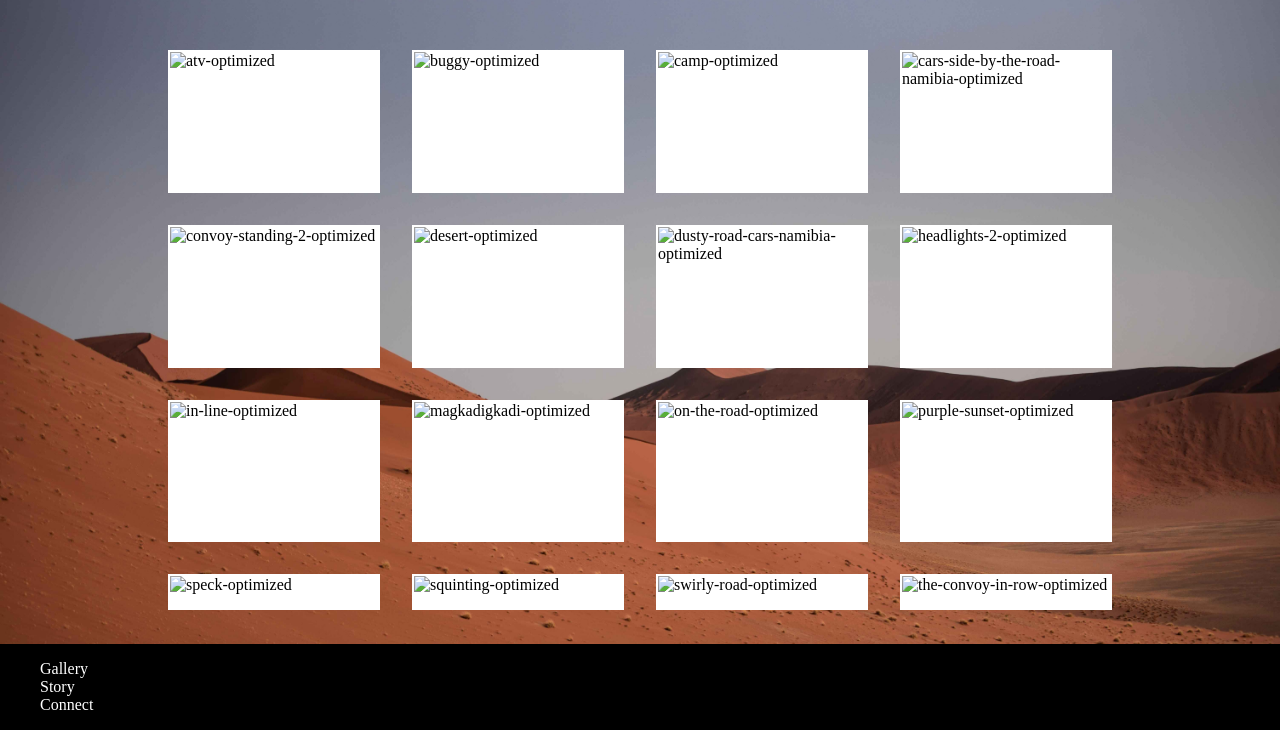
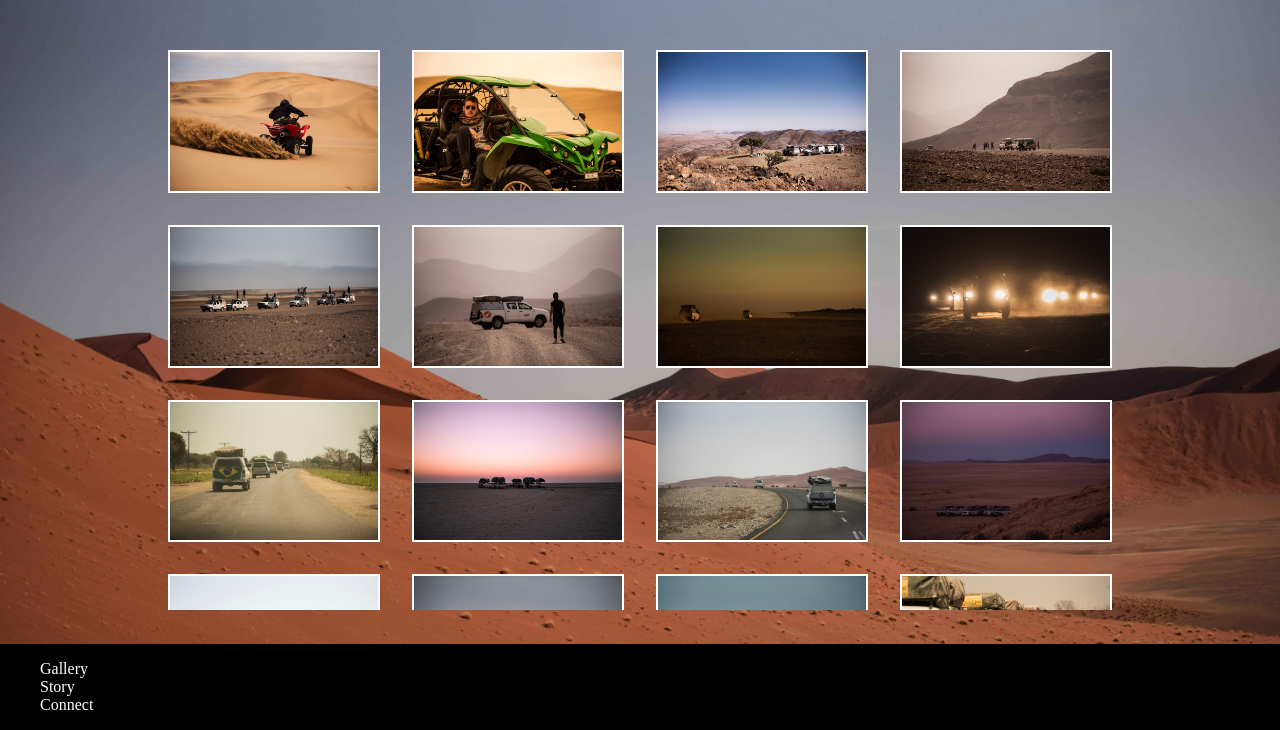
Before and after one commit to MegaSpaceHamlet/namibia, a plain HTML site: page pages/cars.html in a window 1280 px wide. Shown: the part 70-800 px from the top of the page. Drawn offline with Linux system fonts and the light colour scheme.

Commit message:
Update cars.html
Fixed paths

```diff
--- a/pages/cars.html
+++ b/pages/cars.html
@@ -13,58 +13,58 @@
 <h1>Boys' Toys</h1>
 <div class ="gallery" id="gallery">
 <div class ="photo">
-<img src="../../pc/images/cars/atv-optimized.jpg" id="atv-optimized.jpg" alt="atv-optimized" onclick="makeFullScreen('atv-optimized.jpg')">
+<img src="../../images/cars/atv-optimized.jpg" id="atv-optimized.jpg" alt="atv-optimized" onclick="makeFullScreen('atv-optimized.jpg')">
 </div>
 <div class ="photo">
-<img src="../../pc/images/cars/buggy-optimized.jpg" id="buggy-optimized.jpg" alt="buggy-optimized" onclick="makeFullScreen('buggy-optimized.jpg')">
+<img src="../../images/cars/buggy-optimized.jpg" id="buggy-optimized.jpg" alt="buggy-optimized" onclick="makeFullScreen('buggy-optimized.jpg')">
 </div>
 <div class ="photo">
-<img src="../../pc/images/cars/camp-optimized.jpg" id="camp-optimized.jpg" alt="camp-optimized" onclick="makeFullScreen('camp-optimized.jpg')">
+<img src="../../images/cars/camp-optimized.jpg" id="camp-optimized.jpg" alt="camp-optimized" onclick="makeFullScreen('camp-optimized.jpg')">
 </div>
 <div class ="photo">
-<img src="../../pc/images/cars/cars-side-by-the-road-namibia-optimized.jpg" id="cars-side-by-the-road-namibia-optimized.jpg" alt="cars-side-by-the-road-namibia-optimized" onclick="makeFullScreen('cars-side-by-the-road-namibia-optimized.jpg')">
+<img src="../../images/cars/cars-side-by-the-road-namibia-optimized.jpg" id="cars-side-by-the-road-namibia-optimized.jpg" alt="cars-side-by-the-road-namibia-optimized" onclick="makeFullScreen('cars-side-by-the-road-namibia-optimized.jpg')">
 </div>
 <div class ="photo">
-<img src="../../pc/images/cars/convoy-standing-2-optimized.jpg" id="convoy-standing-2-optimized.jpg" alt="convoy-standing-2-optimized" onclick="makeFullScreen('convoy-standing-2-optimized.jpg')">
+<img src="../../images/cars/convoy-standing-2-optimized.jpg" id="convoy-standing-2-optimized.jpg" alt="convoy-standing-2-optimized" onclick="makeFullScreen('convoy-standing-2-optimized.jpg')">
 </div>
 <div class ="photo">
-<img src="../../pc/images/cars/desert-optimized.jpg" id="desert-optimized.jpg" alt="desert-optimized" onclick="makeFullScreen('desert-optimized.jpg')">
+<img src="../../images/cars/desert-optimized.jpg" id="desert-optimized.jpg" alt="desert-optimized" onclick="makeFullScreen('desert-optimized.jpg')">
 </div>
 <div class ="photo">
-<img src="../../pc/images/cars/dusty-road-cars-namibia-optimized.jpg" id="dusty-road-cars-namibia-optimized.jpg" alt="dusty-road-cars-namibia-optimized" onclick="makeFullScreen('dusty-road-cars-namibia-optimized.jpg')">
+<img src="../../images/cars/dusty-road-cars-namibia-optimized.jpg" id="dusty-road-cars-namibia-optimized.jpg" alt="dusty-road-cars-namibia-optimized" onclick="makeFullScreen('dusty-road-cars-namibia-optimized.jpg')">
 </div>
 <div class ="photo">
-<img src="../../pc/images/cars/headlights-2-optimized.jpg" id="headlights-2-optimized.jpg" alt="headlights-2-optimized" onclick="makeFullScreen('headlights-2-optimized.jpg')">
+<img src="../../images/cars/headlights-2-optimized.jpg" id="headlights-2-optimized.jpg" alt="headlights-2-optimized" onclick="makeFullScreen('headlights-2-optimized.jpg')">
 </div>
 <div class ="photo">
-<img src="../../pc/images/cars/in-line-optimized.jpg" id="in-line-optimized.jpg" alt="in-line-optimized" onclick="makeFullScreen('in-line-optimized.jpg')">
+<img src="../../images/cars/in-line-optimized.jpg" id="in-line-optimized.jpg" alt="in-line-optimized" onclick="makeFullScreen('in-line-optimized.jpg')">
 </div>
 <div class ="photo">
-<img src="../../pc/images/cars/magkadigkadi-optimized.jpg" id="magkadigkadi-optimized.jpg" alt="magkadigkadi-optimized" onclick="makeFullScreen('magkadigkadi-optimized.jpg')">
+<img src="../../images/cars/magkadigkadi-optimized.jpg" id="magkadigkadi-optimized.jpg" alt="magkadigkadi-optimized" onclick="makeFullScreen('magkadigkadi-optimized.jpg')">
 </div>
 <div class ="photo">
-<img src="../../pc/images/cars/on-the-road-optimized.jpg" id="on-the-road-optimized.jpg" alt="on-the-road-optimized" onclick="makeFullScreen('on-the-road-optimized.jpg')">
+<img src="../../images/cars/on-the-road-optimized.jpg" id="on-the-road-optimized.jpg" alt="on-the-road-optimized" onclick="makeFullScreen('on-the-road-optimized.jpg')">
 </div>
 <div class ="photo">
-<img src="../../pc/images/cars/purple-sunset-optimized.jpg" id="purple-sunset-optimized.jpg" alt="purple-sunset-optimized" onclick="makeFullScreen('purple-sunset-optimized.jpg')">
+<img src="../../images/cars/purple-sunset-optimized.jpg" id="purple-sunset-optimized.jpg" alt="purple-sunset-optimized" onclick="makeFullScreen('purple-sunset-optimized.jpg')">
 </div>
 <div class ="photo">
-<img src="../../pc/images/cars/speck-optimized.jpg" id="speck-optimized.jpg" alt="speck-optimized" onclick="makeFullScreen('speck-optimized.jpg')">
+<img src="../../images/cars/speck-optimized.jpg" id="speck-optimized.jpg" alt="speck-optimized" onclick="makeFullScreen('speck-optimized.jpg')">
 </div>
 <div class ="photo">
-<img src="../../pc/images/cars/squinting-optimized.jpg" id="squinting-optimized.jpg" alt="squinting-optimized" onclick="makeFullScreen('squinting-optimized.jpg')">
+<img src="../../images/cars/squinting-optimized.jpg" id="squinting-optimized.jpg" alt="squinting-optimized" onclick="makeFullScreen('squinting-optimized.jpg')">
 </div>
 <div class ="photo">
-<img src="../../pc/images/cars/swirly-road-optimized.jpg" id="swirly-road-optimized.jpg" alt="swirly-road-optimized" onclick="makeFullScreen('swirly-road-optimized.jpg')">
+<img src="../../images/cars/swirly-road-optimized.jpg" id="swirly-road-optimized.jpg" alt="swirly-road-optimized" onclick="makeFullScreen('swirly-road-optimized.jpg')">
 </div>
 <div class ="photo">
-<img src="../../pc/images/cars/the-convoy-in-row-optimized.jpg" id="the-convoy-in-row-optimized.jpg" alt="the-convoy-in-row-optimized" onclick="makeFullScreen('the-convoy-in-row-optimized.jpg')">
+<img src="../../images/cars/the-convoy-in-row-optimized.jpg" id="the-convoy-in-row-optimized.jpg" alt="the-convoy-in-row-optimized" onclick="makeFullScreen('the-convoy-in-row-optimized.jpg')">
 </div>
 <div class ="photo">
-<img src="../../pc/images/cars/the-fort-optimized.jpg" id="the-fort-optimized.jpg" alt="the-fort-optimized" onclick="makeFullScreen('the-fort-optimized.jpg')">
+<img src="../../images/cars/the-fort-optimized.jpg" id="the-fort-optimized.jpg" alt="the-fort-optimized" onclick="makeFullScreen('the-fort-optimized.jpg')">
 </div>
 <div class ="photo">
-<img src="../../pc/images/cars/truck-headlights-optimized.jpg" id="truck-headlights-optimized.jpg" alt="truck-headlights-optimized" onclick="makeFullScreen('truck-headlights-optimized.jpg')">
+<img src="../../images/cars/truck-headlights-optimized.jpg" id="truck-headlights-optimized.jpg" alt="truck-headlights-optimized" onclick="makeFullScreen('truck-headlights-optimized.jpg')">
 </div>
 </div>
 </div>
```
